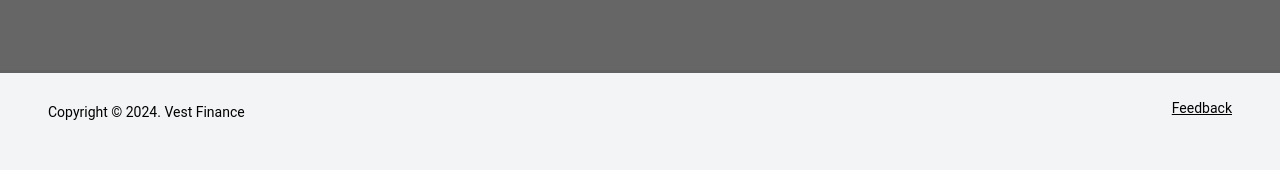
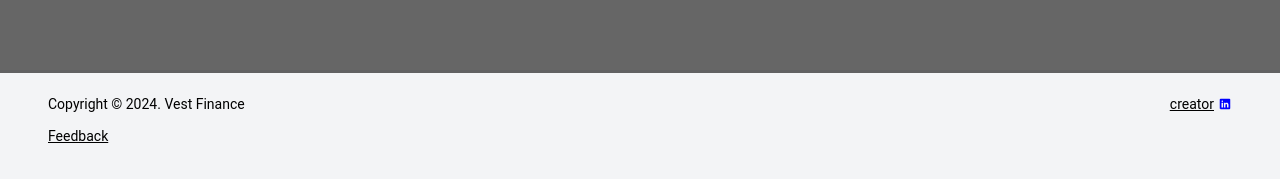
Before and after one commit to nelsonelaye/Vest-Finance, a Next.js app: page / in a window 1280 px wide. Shown: the part 727-906 px from the top of the page. Built offline with nearby package versions, Linux system fonts and the light colour scheme; no server answers.

Commit message:
feat: add creator social link to footer

```diff
--- a/src/components/Footer/Footer.jsx
+++ b/src/components/Footer/Footer.jsx
@@ -1,10 +1,22 @@
 import React from "react";
+import { IoLogoLinkedin } from "react-icons/io";
 
 const Footer = () => {
   return (
-    <footer className="flex items-center flex-wrap gap-2 justify-between py-6 sm:pb-12 px-6  text-[11px] sm:px-12 text-black sm:text-sm mt-2 bg-gray-100 ">
-      <aside className="items-center grid-flow-col">
-        <p className=" mt-2">Copyright © 2024. Vest Finance</p>
+    <footer className=" items-center flex-wrap gap-2 justify-between py-6 sm:pb-12 px-6  text-[11px] sm:px-12 text-black sm:text-sm mt-2 bg-gray-100 ">
+      <aside className="flex items-center justify-between mb-3">
+        <p className=" ">Copyright © 2024. Vest Finance</p>
+
+        <div className="underline">
+          <a
+            href="https://linkedin.com/in/elayenelson"
+            className="flex gap-1 items-center "
+            target="_blank"
+          >
+            creator
+            <IoLogoLinkedin color="blue" className="text-inherit" />
+          </a>
+        </div>
       </aside>
 
       <aside>
--- a/src/components/Sidebar/Sidebar.jsx
+++ b/src/components/Sidebar/Sidebar.jsx
@@ -47,7 +47,7 @@ const Sidebar = ({ setIsSidebarOpen }) => {
               <SearchField
                 variant="primary"
                 className=" mb-4"
-                description="start by searching stock symbols to get analysis"
+                description="Start by searching stock symbols to get analysis"
                 closeSidebar={() => {
                   setIsSidebarOpen(false);
                 }}
```
